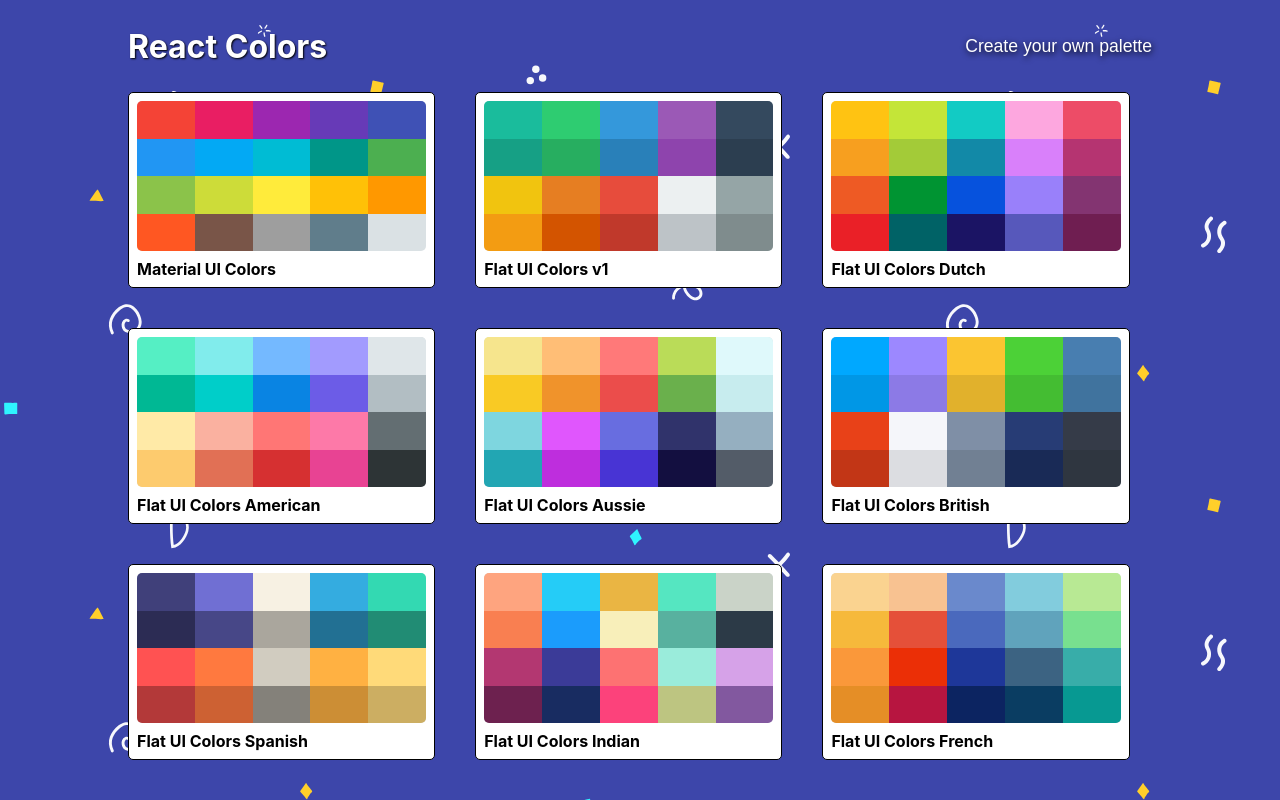
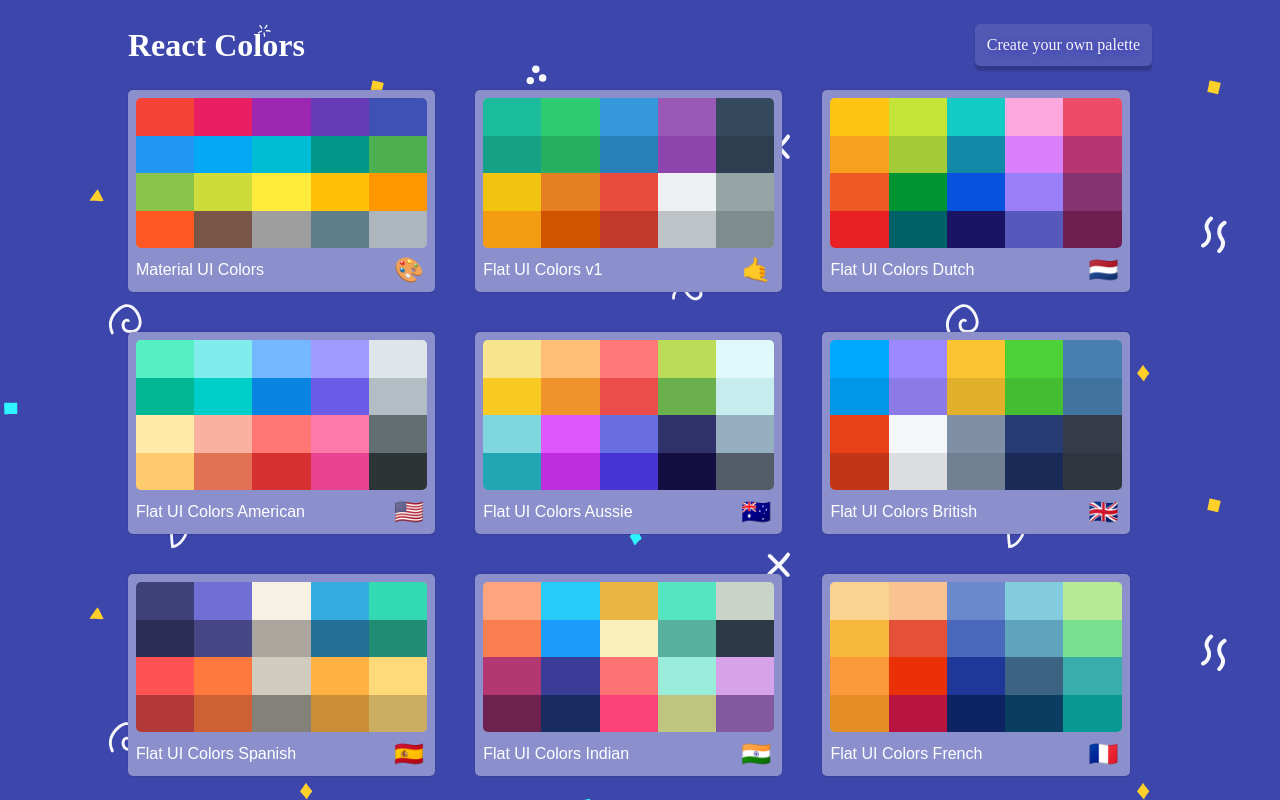
Before and after one commit to NimajF/Colors-App, a React (Create React App) app: page / in a window 1280 px wide. Built offline with nearby package versions, Linux system fonts and the light colour scheme.

Commit message:
Update some PaletteList and MiniPalette styles

```diff
--- a/src/MiniPalette.js
+++ b/src/MiniPalette.js
@@ -29,11 +29,12 @@
                         onClick={handleDialog}
                     />}
                 <Link to={`/palette/${palette.id}`} style={{textDecoration: "none"}} >
-
-                <div className={classes.colors}>
+                    <div className={classes.colors}>
                         {miniColorBoxes}
-                </div>
-                <h5 className={classes.title}>{palette.paletteName}</h5>
+                    </div>
+                    <h5 className={classes.title}>
+                        {palette.paletteName}<span className={classes.emoji}>{palette.emoji}</span>
+                    </h5>
                 </Link>
             </div>
 
--- a/src/styles/MiniPaletteStyles.js
+++ b/src/styles/MiniPaletteStyles.js
@@ -1,33 +1,49 @@
+
+
 const styles = {
     root: {
-        backgroundColor: "white",
-        border: "1px solid black",
+        backgroundColor: "#8b90cc",
         borderRadius: "5px",
+        boxShadow: "0 1px 1px 0 rgb(0 0 0 / 10%), 0 -1px 2px 0 rgb(0 0 0 / 10%)",
         padding: "0.5rem",
         position: "relative",
         cursor: "pointer",
+        transition: "all .2s ease-in-out",
         // overflow: "hidden",
         "&:hover svg": {
             opacity: 1
+        },
+        "&:hover": {
+            backgroundColor: "white",
+            boxShadow: "15px 15px 1px 0 rgb(0 0 0 / 30%), 0 -1px 2px 0 rgb(0 0 0 / 30%)",
+        },
+        "&:hover h5": {
+            // backgroundColor: "#ced4da",
+            color: "#424b54"
         }
-
     },
     colors: {
-        backgroundColor: "#dae1e4",
+        backgroundColor: "#adb5bd",
         height: "150px",
         width: "100%",
         borderRadius: "5px",
         overflow: "hidden"
     },
     title: {
-        diplsay: "flex",
+        display: "flex",
         justifyContent: "space-between",
         alignItems: "center",
         margin: "0",
-        color: "black",
+        color: "white",
+        fontFamily: "Roboto Mono, sans-serif",
+        fontWeight: "500",
         paddingTop: "0.5rem",
         fontSize: "1rem",
         position: "relative"
+    },
+    emoji: {
+        marginRight: "0.2rem",
+        fontSize: "1.5rem",
     },
     miniColor: {
         height: "25%",
@@ -36,9 +52,6 @@
         margin: "0 auto",
         position: "relative",
         marginBottom: "-4px"
-
-    },
-    delete:  {
 
     },
     deleteIcon: {
@@ -52,7 +65,11 @@
         padding: "10px",
         borderTopRightRadius: "4px",
         zIndex: 10,
-        opacity: 0
+        opacity: 0,
+        transition: ".3s ease-in-out",
+        "&:hover": {
+            backgroundColor: "#d52618",
+        },
     }
 }
 
--- a/src/styles/PaletteListStyles.js
+++ b/src/styles/PaletteListStyles.js
@@ -19,19 +19,28 @@
         backgroundImage: `url(${bg})`,
         backgroundAttachment: "fixed",
         /* background by SVGBackgrounds.com */
-        overflow: "scroll"
+        overflow: "scroll",
     },
     heading: {
         fontSize: "2rem",
-        textShadow: "1px 1px 2px black"
+        fontFamily: "Roboto Mono",
     },
     paletteFormLink: {
-        fontSize: "1.1rem",
-        textShadow: "1px 2px 6px black",
-        transition: "transform .2s ease-in-out",
+        backgroundColor: "#5159b3",
+        color: "#f5f3f4 !important",
+        padding: "12px",
+        borderRadius: "5px",
+        boxShadow: "0 5px 2px 0 rgb(0 0 0 / 10%), 0 5px 2px 0 rgb(0 0 0 / 10%)",
+        fontSize: "1rem",
+        fontFamily: "Roboto Mono !important",
+        textShadow: "1px 2px 6px #3f37c9",
+        transition: ".2s ease-in-out",
         "&:hover": {
-            transform: "scale(1.01)",
-            color: "white",
+            backgroundColor: "#5159b3",
+            boxShadow: "0 10px 10px 0 rgb(0 0 0 / 15%), 0 7px 10px 0 rgb(0 0 0 / 15%)"
+        },
+        "&:active": {
+            backgroundColor: "#3d348b"
         }
     },
     container: {
@@ -40,6 +49,7 @@
         alignItems: "flex-start",
         flexDirection: "column",
         flexWrap: "wrap",
+        marginBottom: "3rem",
         [media.down("xl")]: {
             width: "80%",
         },
```
